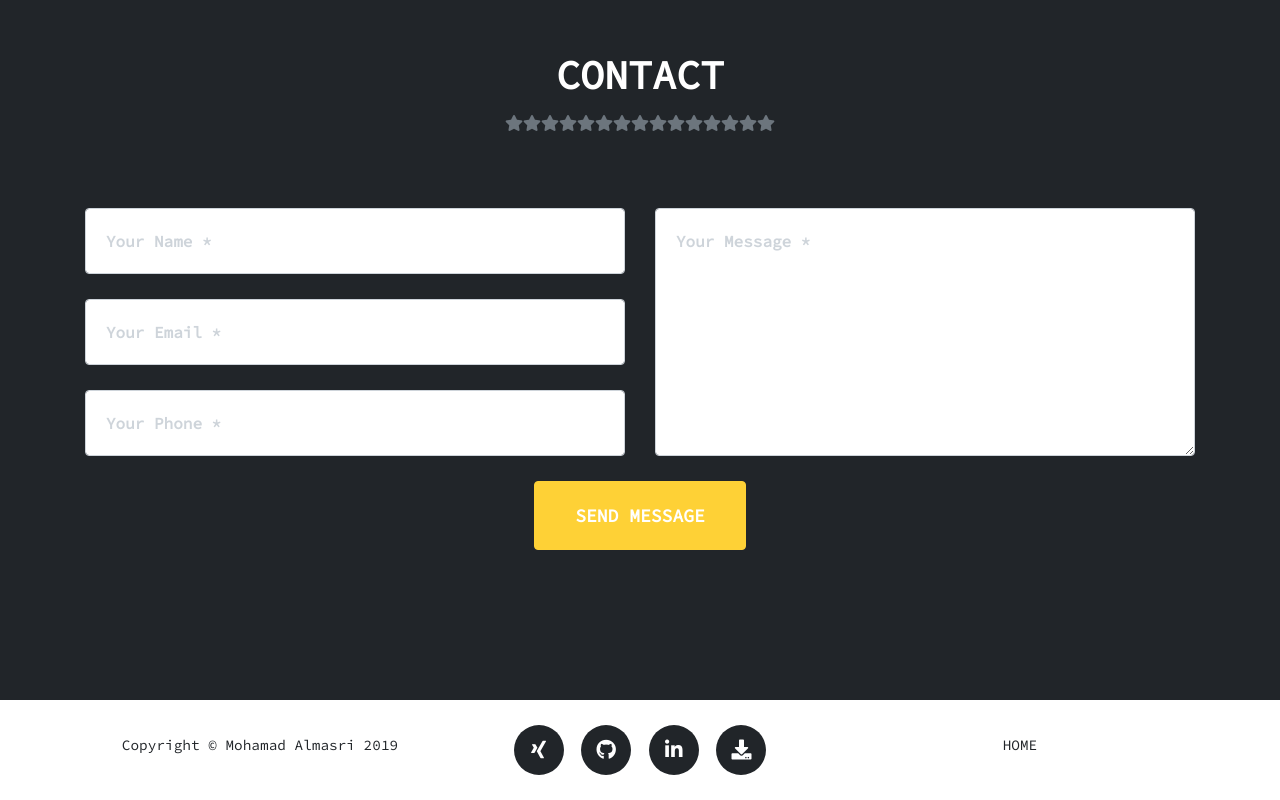
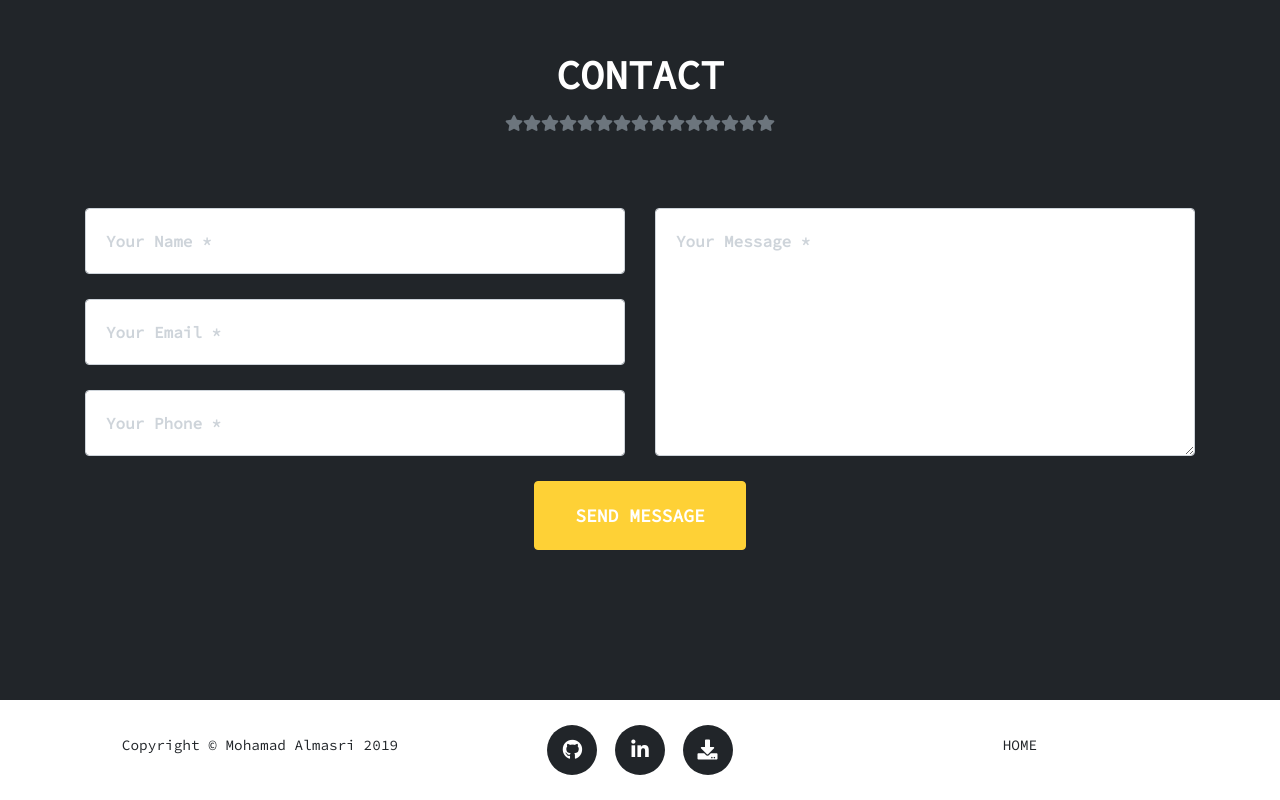
Before and after one commit to mhdalmasri/M.ALMASRI, a plain HTML site: page index.html in a window 1280 px wide. Shown: the part 4063-4863 px from the top of the page. Drawn offline with Linux system fonts and the light colour scheme.

Commit message:
Update index.html

```diff
--- a/index.html
+++ b/index.html
@@ -328,11 +328,6 @@
         <div class="col-md-4">
           <ul class="list-inline social-buttons">
             <li class="list-inline-item">
-              <a href="https://www.xing.com/profile/Mohamad_Almasri10?sc_o=mxb_p">
-                <i class="fab fa-xing"></i>
-              </a>
-            </li>
-            <li class="list-inline-item">
               <a href="https://github.com/mhdalmasri">
                 <i class="fab fa-github"></i>
               </a>
@@ -343,7 +338,7 @@
               </a>
             </li>
             <li class="list-inline-item">
-              <a href="https://drive.google.com/uc?export=download&id=1YLKVU5hyDMvZCXIhw6HJRKUp50fBn3KW" download="mohamad-almasri-CV">
+              <a href="https://drive.google.com/uc?export=download&id=1ZyJ5w6pDzu692ZhgNpY-p9uo5e7iBnty" download="mohamad-almasri-CV">
                 <i class="fas fa-download"></i>
               </a>
             </li>
```
